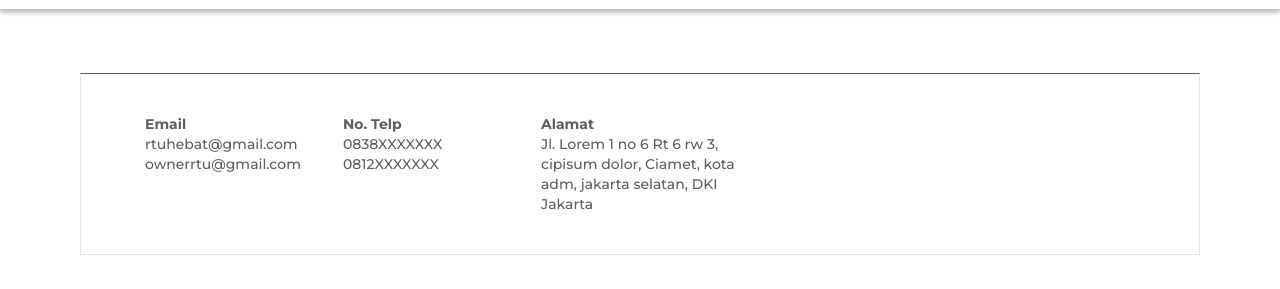
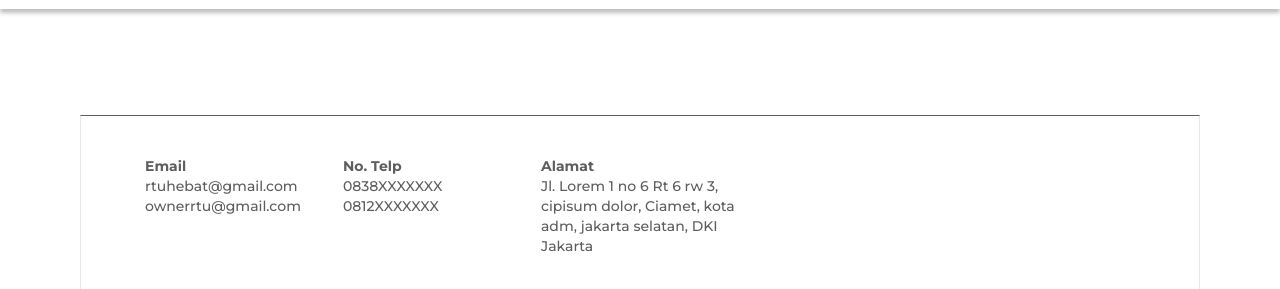
Before and after one commit to Daffa2006/RTU-e-catalog, a website: page public/details.html in a window 1280 px wide. Shown: the part 63-352 px from the top of the page. Drawn offline with Linux system fonts and the light colour scheme; a script that the page names is missing.

Commit message:
nambah padding details.html

```diff
--- a/public/details.html
+++ b/public/details.html
@@ -212,7 +212,7 @@
     </main>
 
     <!-- Footer -->
-    <footer id="footer" class="block md:px-20">
+    <footer id="footer" class="block md:px-20 md:pt-[42px] pt-[26px]">
         <div
             class="w-full flex items-start lg:justify-start md:justify-evenly md:py-10 justify-between py-[18px] mt-6 px-16 border-[1px] border-t-primaryDark ">
             <div class=" w-1/5 relative">
```
Also changed, not shown: public/css/style.css.
